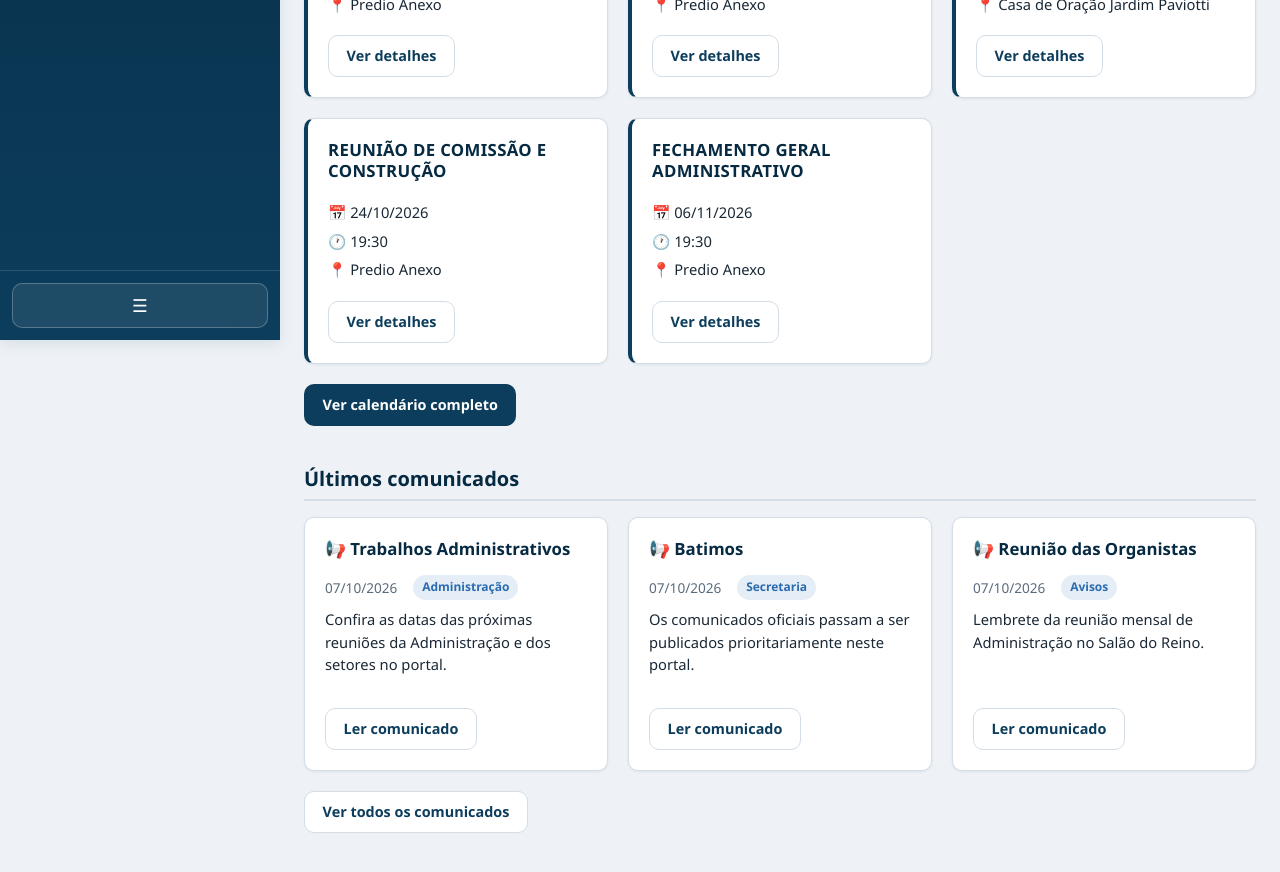
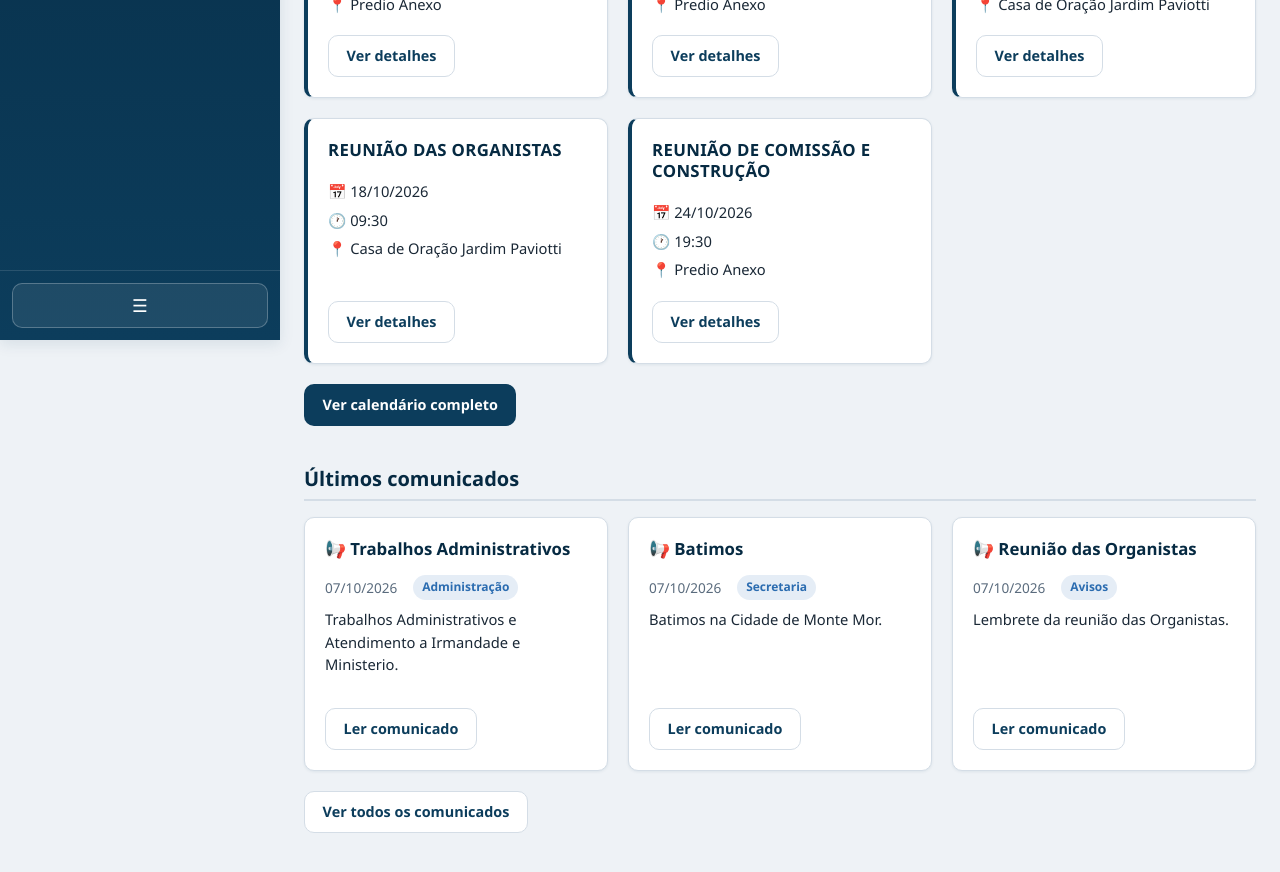
Before and after one commit to AdministracaoMonteMor/adm-monte-mor, a React (Vite) app: page / in a window 1280 px wide. Shown: the part 460-1332 px from the top of the page. Built offline with nearby package versions, Linux system fonts and the light colour scheme.

Commit message:
atualizacao do site

```diff
--- a/src/data/announcements.js
+++ b/src/data/announcements.js
@@ -8,7 +8,7 @@ export const announcements = [
     publishedAt: "2026-10-07",
     category: "Administração",
     summary:
-      "Confira as datas das próximas reuniões da Administração e dos setores no portal.",
+      "Trabalhos Administrativos e Atendimento a Irmandade e Ministerio.",
     responsible: "Secretaria",
     body: `A Paz de Deus,
 
@@ -26,7 +26,7 @@ Administração de Monte Mor`,
     publishedAt: "2026-10-07",
     category: "Secretaria",
     summary:
-      "Os comunicados oficiais passam a ser publicados prioritariamente neste portal.",
+      "Batimos na Cidade de Monte Mor.",
     responsible: "Secretaria",
     body: `A Paz de Deus,
 
@@ -41,7 +41,7 @@ Secretaria — Administração`,
     title: "Reunião das Organistas",
     publishedAt: "2026-10-07",
     category: "Avisos",
-    summary: "Lembrete da reunião mensal de Administração no Salão do Reino.",
+    summary: "Lembrete da reunião das Organistas.",
     responsible: "Ministerio",
     body: `A Paz de Deus,
 
--- a/src/data/events.js
+++ b/src/data/events.js
@@ -50,6 +50,15 @@ export const events = [
     responsible: "Administração",
     description: "Fechamento Mensal de Coletas, Manutenção Preventiva e Voluntariados.",
   },
+  {
+    id: "evt-006",
+    title: "Reunião das Organistas",
+    date: "2026-10-18",
+    time: "09:30",
+    location: "Casa de Oração Jardim Paviotti",
+    responsible: "Ministerio",
+    description: "Reunião das Organistas junto ao Ministerio.",
+  },
 ];
 
 export function getUpcomingEvents(limit = 5) {
```
